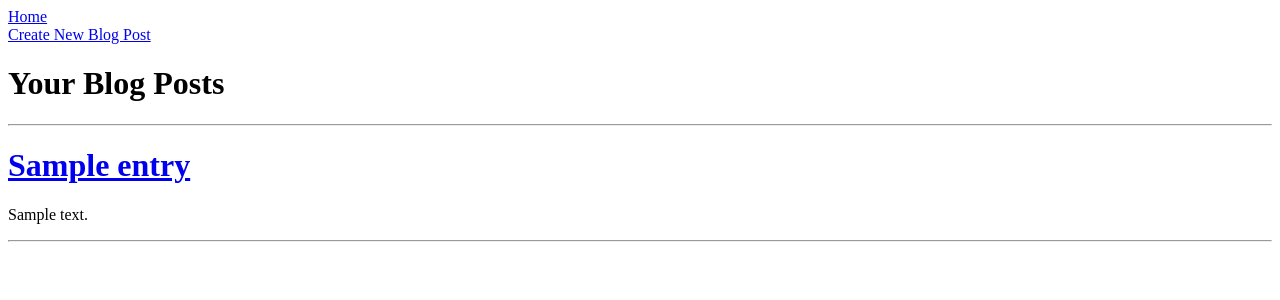
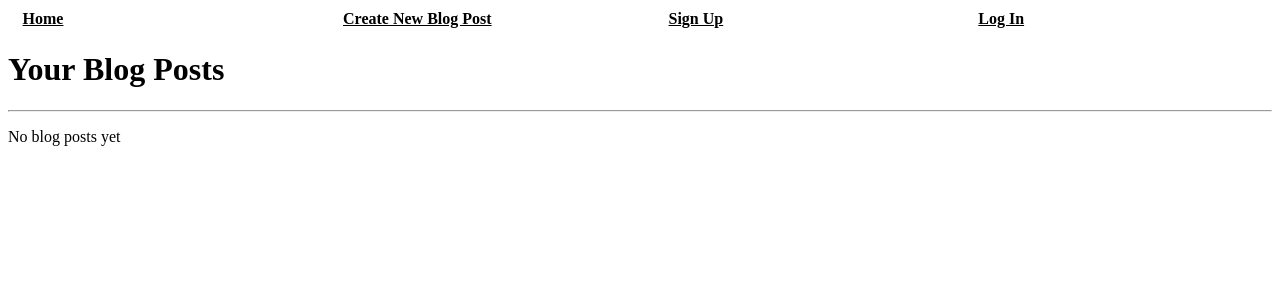
Before and after one commit to wbvtler/blogz, a Flask app: page /blog in a window 1280 px wide. Shown: the top 300 px of the page. Run offline with Flask 2, Linux system fonts and the light colour scheme; tables that the repository leaves empty hold one stand-in row (values such as "Sample post"); data that the repository does not hold is empty.

Commit message:
README w/ [Coutline; base, signup, newpost, blog pages created; db set up

```diff
--- a/main.py
+++ b/main.py
@@ -6,7 +6,7 @@ from flask_sqlalchemy import SQLAlchemy
 
 app = Flask(__name__)
 app.config['DEBUG'] = True
-app.config['SQLALCHEMY_DATABASE_URI'] = 'mysql+pymysql://build-a-blog:buildablog@localhost:8889/build-a-blog'
+app.config['SQLALCHEMY_DATABASE_URI'] = 'mysql+pymysql://blogs:blogs@localhost:8889/blogs'
 app.config['SQLALCHEMY_ECHO'] = True
 app.config['SQLALCHEMY_TRACK_MODIFICATIONS'] = False
 db = SQLAlchemy(app) # pylint: disable=locally-disabled, invalid-name
@@ -16,52 +16,78 @@ db = SQLAlchemy(app) # pylint: disable=locally-disabled, invalid-name
 
 
 ##### Classes ####
-class Entry(db.Model):
+class User(db.Model):
 
     id = db.Column(db.Integer, primary_key=True)
+    username = db.Column(db.String(16))
+    password = db.Column(db.String(26))
+    blogs = db.relationship('Blog', backref='User', lazy=True)
+
+    def __init__(self, username, password):
+        self.username = username
+        self.password = password
+
+
+class Blog(db.Model):
+
+    id = db.Column(db.Integer, primary_key=True)
+    owner_id = db.Column(db.Integer, db.ForeignKey('user.id'), nullable=False)
     name = db.Column(db.String(120))
-    text = db.Column(db.String(50000))
+    text = db.Column(db.Text)
 
     def __init__(self, name, text):
         self.name = name
         self.text = text
 
 
-#### Routes ####
-@app.route('/')
-def to_mainpage():
-    return redirect('/blog')
+@app.route("/sign-up", methods=['GET', 'POST'])
+def sign_up():
 
+    name_error = ''
+    init_pass_error = ''
+    ver_pass_error = ''
 
-@app.route('/blog')
-def blog():
-    entries = Entry.query.all()
-    return render_template('blog-home.html', title='Home', entries=entries)
+    if request.method == 'POST':
+        username = request.form['username']
+        password = request.form['Password']
+        verify = request.form['verify']
 
+        if len(username) < 3 or len(username) > 16:
+            name_error = 'Username must be between 3 and 16 characters long'
+
+        if len(password) < 7 or len(password) > 26:
+            init_pass_error = 'Password must be between 7 and 26 characters'
+
+        if verify != password:
+            ver_pass_error = 'Passwords do not match'
+
+        if name_error == '' and init_pass_error == '' and ver_pass_error == '':
+            new_user = User(username, password)
+            db.session.add(new_user)
+            db.session.commit()
+            return redirect('/newpost')
+        else:
+            return render_template('sign-up.html', name_error=name_error, ver_pass_error=ver_pass_error, init_pass_error=init_pass_error, username=username)
+    return render_template('sign-up.html')
 
 @app.route('/newpost', methods=['GET','POST'])
 def newpost():
     if request.method == 'POST':
-        entry_name = request.form['name']
-        entry_text = request.form['text']
-        new_entry = Entry(entry_name, entry_text)
-        db.session.add(new_entry)
+        blog_name = request.form['name']
+        blog_text = request.form['text']
+        new_blog = Blog(blog_name, blog_text)
+        db.session.add(new_blog)
         db.session.commit()
-        entry_id = new_entry.id
+        blog_id = new_blog.id
         return redirect('/blog')
         #return redirect('/view-post?id=' + entry_id)
     return render_template('newpost.html')
 
 
-@app.route('/view-post')
-def view_post():
-    # TODO:
-    # Use get request to select correct post
-    entry_id = request.args.get('id')
-    entry_veiw = Entry.query.filter_by(id=entry_id).first()
-    name = entry_veiw.name
-    text = entry_veiw.text
-    return render_template('view-post.html', name=name, text=text)
+@app.route('/blog')
+def blog_home():
+    blogs = Blog.query.all()
+    return render_template('blog-home.html', title='Home', blogs=blogs)
 
 
 if __name__ == '__main__':
--- a/templates/base.html
+++ b/templates/base.html
@@ -7,15 +7,34 @@
            .error {
                color:red;
            }
+           a{
+               color:black;
+               font-weight: bold;
+           }
+
+           td {
+               padding: 0 1% 0 1%;
+               width: 1%;
+           }
        </style>
     </head>
     <body>
-        <div>
-                <a href='/blog'>Home</a>
-        </div>
-        <div>
-                <a href="/newpost">Create New Blog Post</a>
-        </div>
+        <table>
+            <tr>
+                <td>
+                    <a href='/blog'>Home</a>
+                </td>
+                <td>
+                    <a href="/newpost">Create New Blog Post</a>
+                </td>
+                <td>
+                    <a href="/sign-up">Sign Up</a>
+                </td>
+                <td>
+                    <a href="/login">Log In</a>
+                </td>
+            </tr>
+        </table>
 
         {% with messages = get_flashed_messages(with_categories=True) %}
             <ul>
--- a/templates/blog-home.html
+++ b/templates/blog-home.html
@@ -6,13 +6,14 @@
 
 <hr />
 
-    {% if entries|length == 0 %}
+    {% if blogs|length == 0 %}
     <p>No blog posts yet</p>
     {% else %}
 
-        {% for entry in entries %}
-                <a href="/view-post?id={{entry.id}}"><h1>{{entry.name}}</h1></a>
-                <p>{{entry.text}}</p>
+        {% for blog in blogs %}
+                <a href="/view-post?id={{blog.id}}"><h1>{{blog.name}}</h1></a>
+                <p>{{blog.text}}</p>
+                <p><em>{{blog.user.username}}</em></p>
             <hr />
         {% endfor %}
 
```
Also changed, not shown: templates/sign-up.html (added, +26 -0 lines), test.py (added, +109 -0 lines), README.md, templates/index.html (added), templates/login.html (added).
